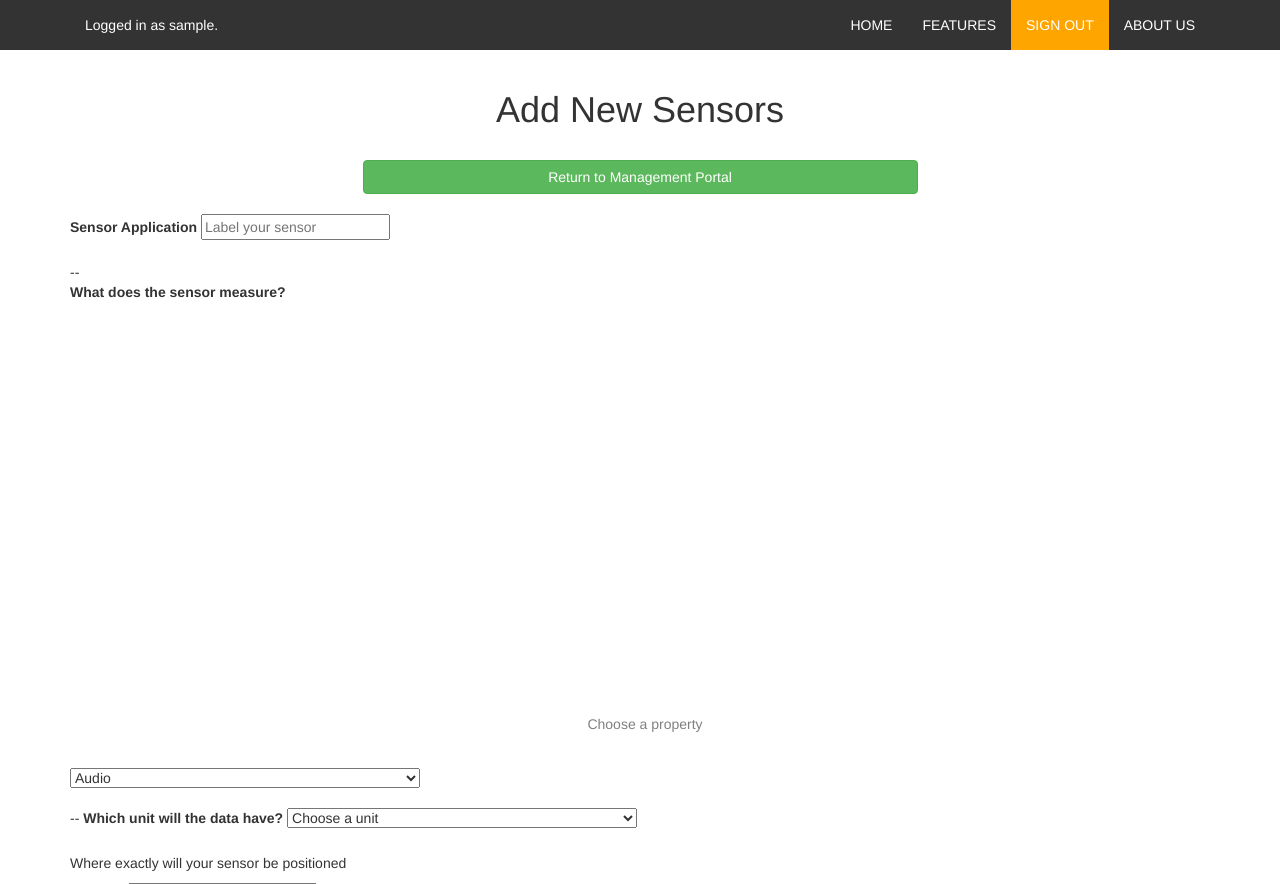
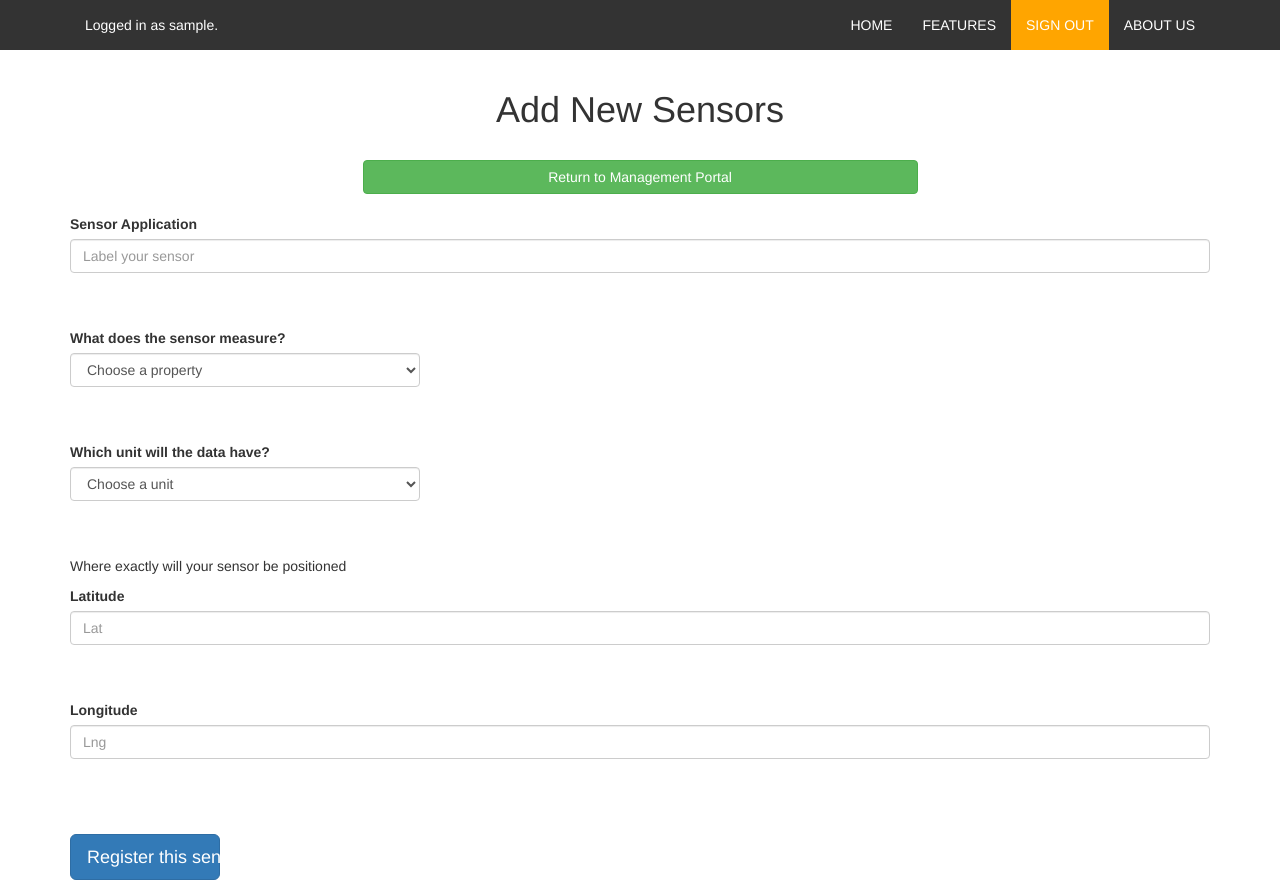
Before and after one commit to GulliverJ/orangedemo, a PHP site: page /addsensors.php in a window 1280 px wide. Shown: the top 884 px of the page. Run offline with PHP 8.4, Linux system fonts and the light colour scheme; the visitor is signed in with stand-in values (Sample User, id 1); tables that the repository leaves empty or names only in its code hold one stand-in row (values such as "Sample post"); some libraries are stand-ins or nearby versions.

Commit message:
updates to css and related pgs

```diff
--- a/addsensors.php
+++ b/addsensors.php
@@ -125,78 +125,30 @@ if(LoggedIn()) {
       <div class='col-md-3'></div>
   </div>
   <form name="addsensor" method="post" action="sensor_manager.php" id="addsensor" novalidate>
+    <div class="form-group">
       <label for="application">Sensor Application</label>
-    <input name="application" id="application" type="text" placeholder="Label your sensor"><br><br>
-
-
-
---
-
-
-
-<div class="dropdown">
+      <input name="application" id="application" class="form-control" type="text" placeholder="Label your sensor"><br><br>
+    </div>
+    <div class="form-group">
       <label for="measures">What does the sensor measure?</label>
-  <button class="btn btn-default dropdown-toggle" type="button" id="dropdownMenu1" data-toggle="dropdown" aria-expanded="true">
+         <select class="form-control" name="measures" id="measures" style="width: 350px">
             <option value="" selected disabled>Choose a property</option>
-    <span class="caret"></span>
-  </button>
-  <select name="measures" id="measures" style="width: 350px">
-    <ul class="dropdown-menu" role="menu" aria-labelledby="dropdownMenu1">
-      <li role="presentation"><a role="menuitem" tabindex="-1">
+            <option value="acceleration">Acceleration</option>
             <option value="audio">Audio</option>
-      </a></li>
-      <li role="presentation"><a role="menuitem" tabindex="-1">
             <option value="distance">Distance</option>
-      </a></li>
-      <li role="presentation"><a role="menuitem" tabindex="-1">
             <option value="humidity">Humidity</option>
-      </a></li>
-      <li role="presentation"><a role="menuitem" tabindex="-1">
             <option value="light">Light Intensity</option>
-      </a></li>
-
-      <li role="presentation"><a role="menuitem" tabindex="-1">
             <option value="pressure">Pressure (all)</option>
-      </a></li>
-      <li role="presentation"><a role="menuitem" tabindex="-1">
-
             <option value="radiation">Radiation</option>
-      </a></li>
-      <li role="presentation"><a role="menuitem" tabindex="-1">
-
             <option value="rainfall">Rainfall</option>
-      </a></li>
-      <li role="presentation"><a role="menuitem" tabindex="-1">
             <option value="temperature">Temperature</option>
-      </a></li>
-
-      <li role="presentation"><a role="menuitem" tabindex="-1">
             <option value="windspeed">Windspeed</option>
-      </a></li>
           </select><br><br>
-  </ul>
       </div>
-
-
-
-
-
-
---
-
-
-
-
-
-
-
-
-
-
-
     <!-- TODO: make this intelligent with JQuery (show distance units when "distance" is selected) -->
+  <div class="form-group">
     <label for="unit">Which unit will the data have?</label>
-    <select name="unit" id="unit" style="width: 350px">
+          <select class="form-control" name="unit" id="unit" style="width: 350px">
             <option value="" selected disabled>Choose a unit</option>
             <option value="none">none</option>
             <option value="mm">Millimetres</option>
@@ -211,12 +163,17 @@ if(LoggedIn()) {
             <option value="F">Fahrenheit</option>
             <option value="K">Kelvin</option>
     </select><br><br>
+  </div>
     <p>Where exactly will your sensor be positioned</p>
+    <div class="form-group">
     <label for="lat">Latitude</label>
-    <input name="lat" id="latin" type="number" step="0.000001" placeholder="Lat" value = ""><br><br>
+    <input name="lat" id="latin" class="form-control" type="number" step="0.000001" placeholder="Lat" value = ""><br><br>
+  </div>
+    <div class="form-group">
     <label for="lng">Longitude</label>
-    <input name="lng" id="lngin" type="number" step="0.000001" placeholder="Lng" value - ""><br><br>
-    <button type="submit" name="add">Register this sensor</button><br>
+    <input name="lng" id="lngin" class="form-control" type="number" step="0.000001" placeholder="Lng" value - ""><br><br>
+      </div>
+     <br> <button class="btn btn-primary btn-lg custom-width" type="submit" name="submit">Register this sensor</button>
         <div id="map">
       </div>
   </form>
--- a/bootstrap/css/styles.css
+++ b/bootstrap/css/styles.css
@@ -78,16 +78,16 @@ li.active a{
 
 
 
-.jumbotron {
-	background-color: #28adb2;
+.jumbotron.custom{
+	background-color: #28adb2 !important;
 }
 
-.jumbotron h2 {
-	color: white;
+.jumbotron.custom h2 {
+	color: white !important;
 }
 
-.jumbotron p {
-	color:white;
+.jumbotron.custom p {
+	color:white !important;
 }
 
 h1{
--- a/portal.php
+++ b/portal.php
@@ -70,6 +70,7 @@
 <section class="content">
     <div class="container">
 </ul>
+<h1> Management Portal </h1>
 <div class='row'>
     <div class='col-md-3'></div>
     <div class='col-md-6'>
```
Also changed, not shown: features.html (+4 -4 lines). Lines whose indentation alone changed are shown as unchanged.
